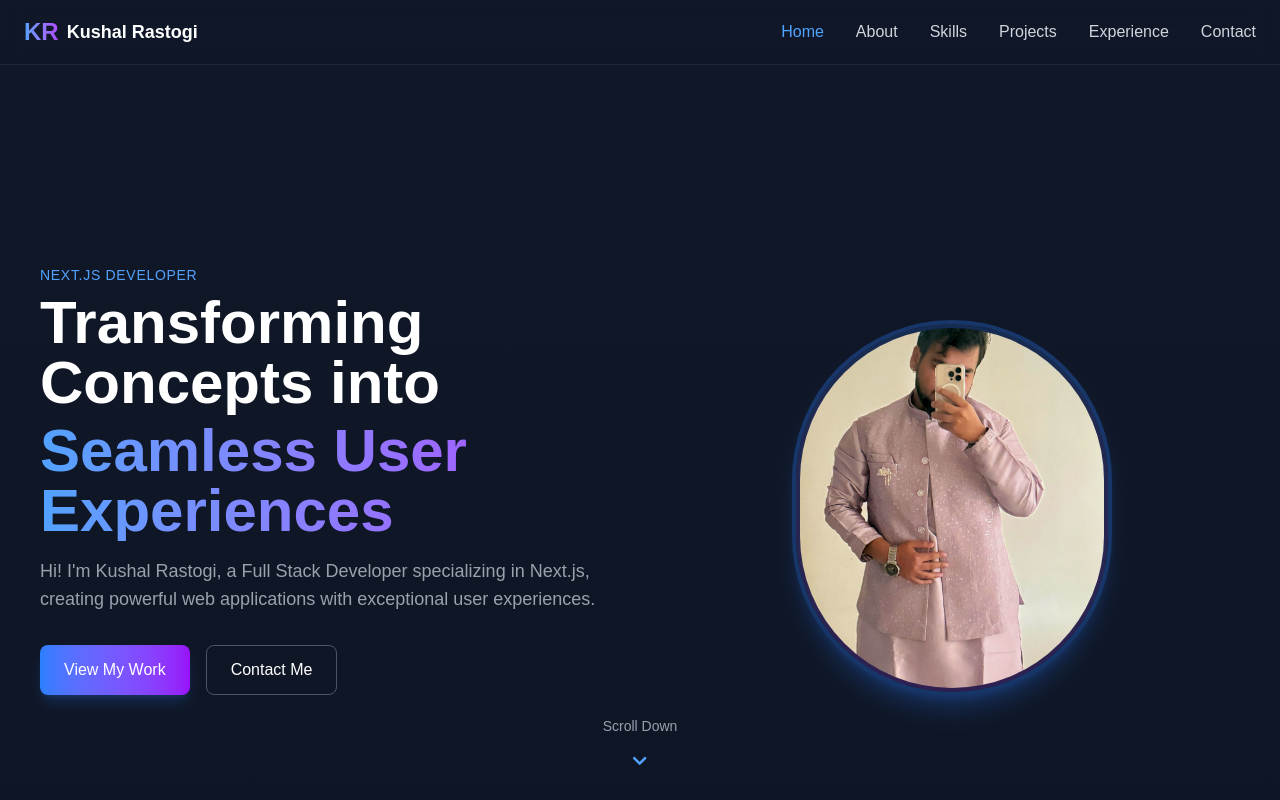
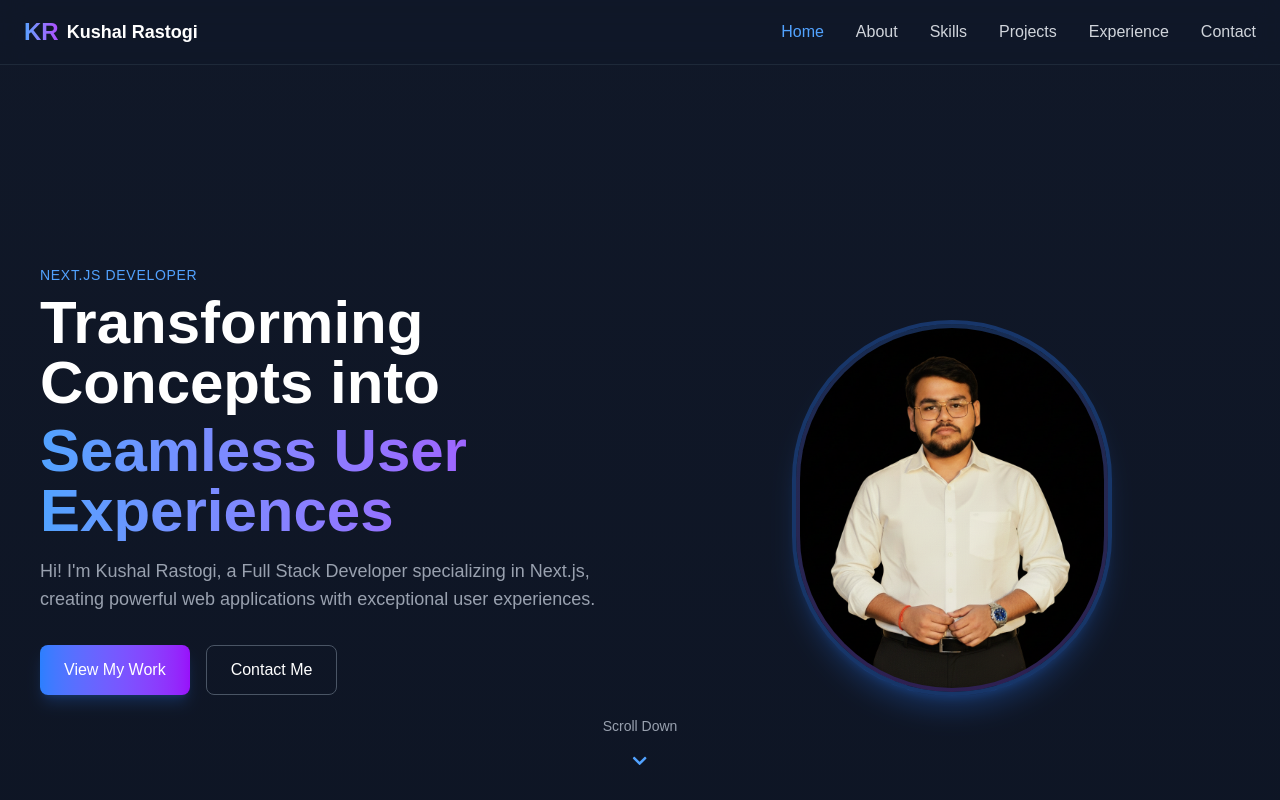
Before and after one commit to KushalRastogi20/portfolio, a Next.js app in the folder kushal-profile/: page / in a window 1280 px wide. Shown: the top 800 px of the page. Built offline with nearby package versions, Linux system fonts and the light colour scheme.

Commit message:
profile oicture

```diff
--- a/kushal-profile/src/app/page.js
+++ b/kushal-profile/src/app/page.js
@@ -288,7 +288,7 @@ export default function Portfolio() {
                   <div className="rounded-full overflow-hidden border-4 border-blue-500/30 shadow-xl shadow-blue-500/20">
                     <div className="rounded-full overflow-hidden w-full  bg-gradient-to-b from-blue-500/20 to-purple-500/20 p-1">
                       <img
-                        src="/Kushalppic.jpg"
+                        src="/kushal.png"
                         alt="Kushal Rastogi"
                         className="w-full h-90 object-cover rounded-full"
                       />
```
Also changed, not shown: kushal-profile/public/kushal.png (added).
